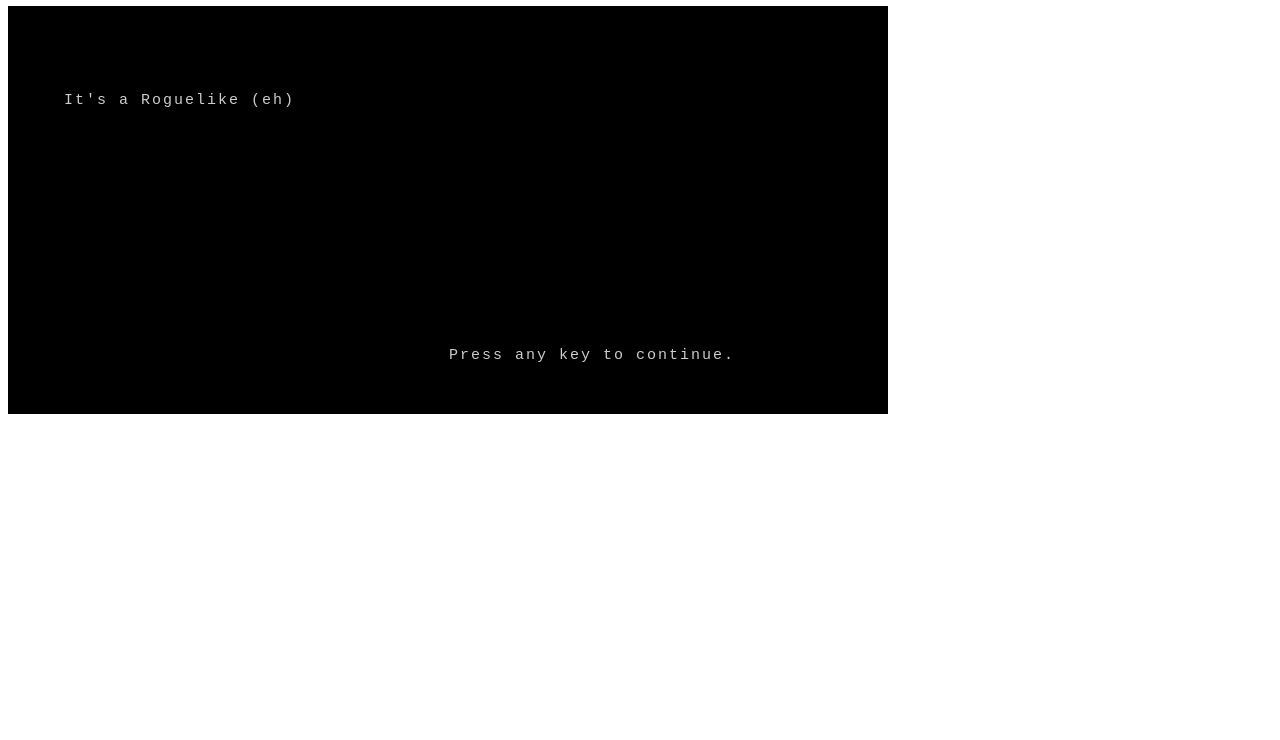
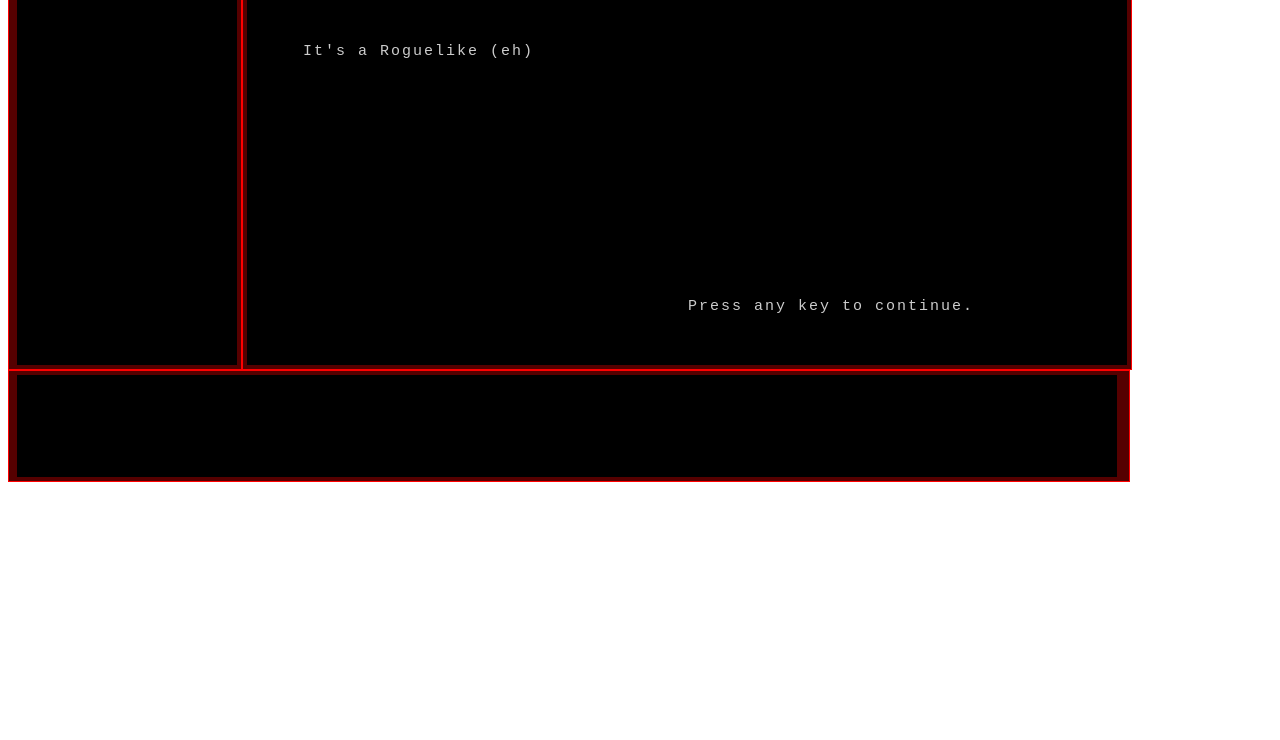
Before and after one commit to lester-lee/rl2017, a plain HTML site: page index.html in a window 1280 px wide. Shown: the part 60-800 px from the top of the page. Drawn offline with Linux system fonts and the light colour scheme.

Commit message:
added basic displays

```diff
--- a/asset/game.js
+++ b/asset/game.js
@@ -9,13 +9,15 @@ window.onload = function() {
     // Initialize the game
     Game.init();
     // Add containers to HTML
+    document.getElementById('wsrl-avatar-display').appendChild(
+      Game.getDisplay('avatar').getContainer()
+    );
     document.getElementById('wsrl-main-display').appendChild(
       Game.getDisplay('main').getContainer()
     );
-    // document.getElementById('wsrl-main-display').appendChild(
-    //   display.getContainer()
-    // );
-    // dm.create(display.DEBUG);
+    document.getElementById('wsrl-message-display').appendChild(
+      Game.getDisplay('messages').getContainer()
+    );
   }
 };
 
@@ -23,10 +25,20 @@ window.onload = function() {
 // var display = new ROT.Display({width:80, height:24});
 
 var Game = {
-  display: {
-    SPACING: 1.1,
+  _SPACING: 1.1,
+  _display: {
     main: {
       w: 80,
+      h: 24,
+      o: null
+    },
+    messages: {
+      w: 100,
+      h: 6,
+      o: null
+    },
+    avatar: {
+      w: 20,
       h: 24,
       o: null
     }
@@ -40,23 +52,42 @@ var Game = {
     console.log("using random seed "+this._randomSeed);
     ROT.RNG.setSeed(this._randomSeed);
 
-    this.display.main.o = new ROT.Display({
-      width: this.display.main.w,
-      height: this.display.main.h,
-      spacing: Game.display.SPACING,});
+    // set up displays
+    for (var display_key in this._display){
+      this._display[display_key].o = new ROT.Display({
+        width: this._display[display_key].w,
+        height: this._display[display_key].h,
+        spacing: Game._SPACING
+      });
+    }
+    this.renderDisplayAll();
+  },
+
+  renderDisplayAll: function() {
     this.renderMain();
+    this.renderAvatar();
+    this.renderMessages();
   },
 
   getDisplay: function(displayID) {
-    if (this.display.hasOwnProperty(displayID)){
-      return this.display[displayID].o;
+    console.log(displayID);
+    if (this._display.hasOwnProperty(displayID)){
+      return this._display[displayID].o;
     }
     return null;
   },
 
   renderMain: function() {
-    var d = this.display.main.o;
+    var d = this._display.main.o;
     d.drawText(5,5,"It's a Roguelike (eh)");
     d.drawText(40,20,"Press any key to continue.");
+  },
+
+  renderAvatar: function() {
+    var d = this._display.avatar.o;
+  },
+
+  renderMessages: function() {
+    var d = this._display.messages.o;
   }
 };
--- a/index.html
+++ b/index.html
@@ -4,9 +4,11 @@
     <title>wsrl 2017</title>
     <script src="lib/rot.min.js" charset="utf-8"></script>
     <script src="asset/game.js" charset="utf-8"></script>
+    <link rel="stylesheet" type="text/css" href="style/main.css"></link>
   </head>
   <body>
-    <h1>sup</h1>
-    <div id="wsrl-main-display"></div>
+    <div id="wsrl-avatar-display" class="wsrl-display dev-outline"></div>
+    <div id="wsrl-main-display" class="wsrl-display dev-outline"></div>
+    <div id="wsrl-message-display" class="wsrl-display dev-outline"></div>
   </body>
 </html>
--- /dev/null
+++ b/style/main.css
@@ -0,0 +1,25 @@
+.wsrl-display {
+  padding: 4px;
+  background: #000;
+  float: left;
+}
+
+.dev-outline {
+  border: 1px solid red;
+  background: #500;
+}
+
+#wsrl-avatar-display {
+  padding-top: 8px;
+  padding-left: 8px;
+}
+
+#wsrl-main-display {
+  padding-top: 8px;
+}
+
+#wsrl-message-display {
+  clear: both;
+  padding-left: 8px;
+  padding-right: 12px;
+}
```
